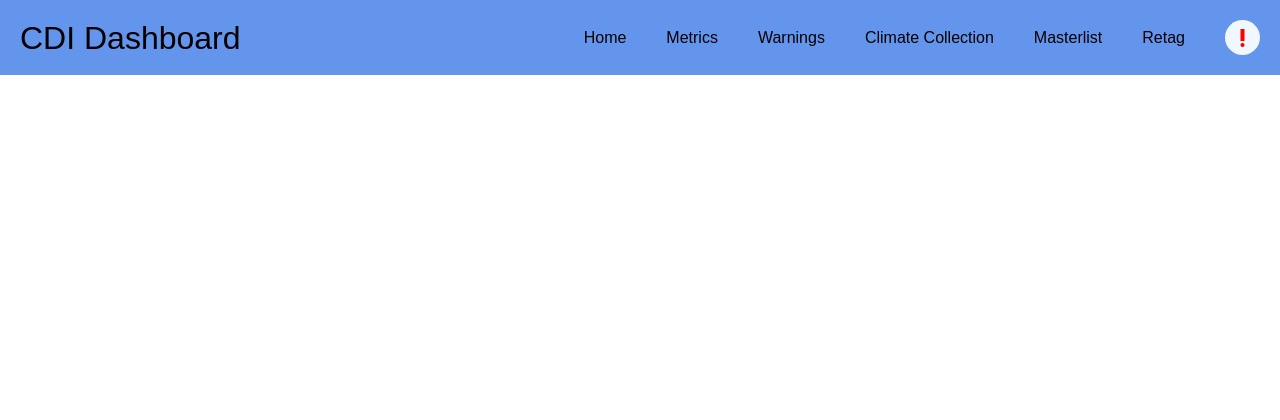
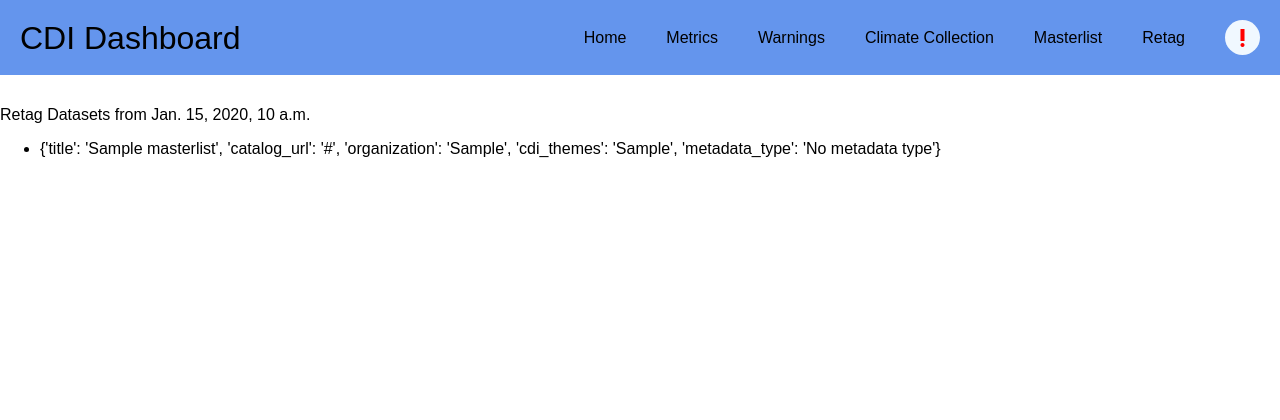
Before and after one commit to NASA-IMPACT/CDI-Dashboard, a Django app: page /retag in a window 1280 px wide. Shown: the top 420 px of the page. Run offline with Django 3.2, Linux system fonts and the light colour scheme; tables that the repository leaves empty hold one stand-in row (values such as "Sample post").

Commit message:
Retag Page Controller

```diff
--- a/dashboard/templates/retag/RETAG.html
+++ b/dashboard/templates/retag/RETAG.html
@@ -1 +1,19 @@
 {% extends "base.html" %}
+
+{% block content %}
+
+<body>
+
+	<p>Retag Datasets from {{ date }}</p>
+
+	<ul>
+	{% for retag in retaglist %}
+
+		<li>{{ retag }}</li>
+
+	{% endfor %}
+	</ul>
+
+</body>
+
+{% endblock %}
--- a/dashboard/views.py
+++ b/dashboard/views.py
@@ -23,7 +23,9 @@ class Main_View(View):
         total_warnings_qs = CAPInstance.objects.values("date", "total_warnings").order_by("date").reverse()
         total_warnings = list(total_warnings_qs)
 
-        return render(request, "HOMEPAGE.html", {'all_metrics':all_metrics, "current_metrics":current_metrics, "total_warnings":total_warnings})
+        context = {'all_metrics':all_metrics, "current_metrics":current_metrics, "total_warnings":total_warnings}
+
+        return render(request, "HOMEPAGE.html", context)
 
 class Charts_View(View):
 
@@ -40,7 +42,9 @@ class Warnings_View(View):
         .order_by("date").reverse()
         all_warnings = list(all_warnings_qs)
 
-        return render(request, "warnings/WARNINGS.html", {"all_warnings":all_warnings})
+        context = {"all_warnings":all_warnings}
+
+        return render(request, "warnings/WARNINGS.html", context)
 
 class WarningsInstance_View(View):
 
@@ -52,7 +56,37 @@ class Retag_View(View):
 
     def get(self, request):
 
-        return render(request, "retag/RETAG.html")
+        # Most Recent Cap Instance
+        capinstance_qs = CAPInstance.objects.values().order_by("date").reverse()[:1]
+        capinstance = list(capinstance_qs)[0] # Gets Dictionary of Most Recent Cap Instance
+        date = capinstance['date']
+        cap_id = capinstance['cap_id']
+
+
+        # Get Retag Datasets from instance ID
+        retag_qs = Retag.objects.filter(cap_id=cap_id)
+
+        # Get Masterlist Attributes
+        retag_datasets = []
+
+        for retag in retag_qs:
+            masterlist_obj = retag.datagov_ID
+
+            masterlist_dict = {
+                                'title': masterlist_obj.title,
+                                'catalog_url': masterlist_obj.catalog_url,
+                                'organization': masterlist_obj.organization,
+                                'cdi_themes': masterlist_obj.cdi_themes,
+                                'metadata_type' : masterlist_obj.metadata_type
+            }
+
+            retag_datasets.append(masterlist_dict)
+
+
+
+        context = {'date':date, 'retaglist':retag_datasets}
+
+        return render(request, "retag/RETAG.html", context)
 
 class ClimateCollection_View(View):
 
```
